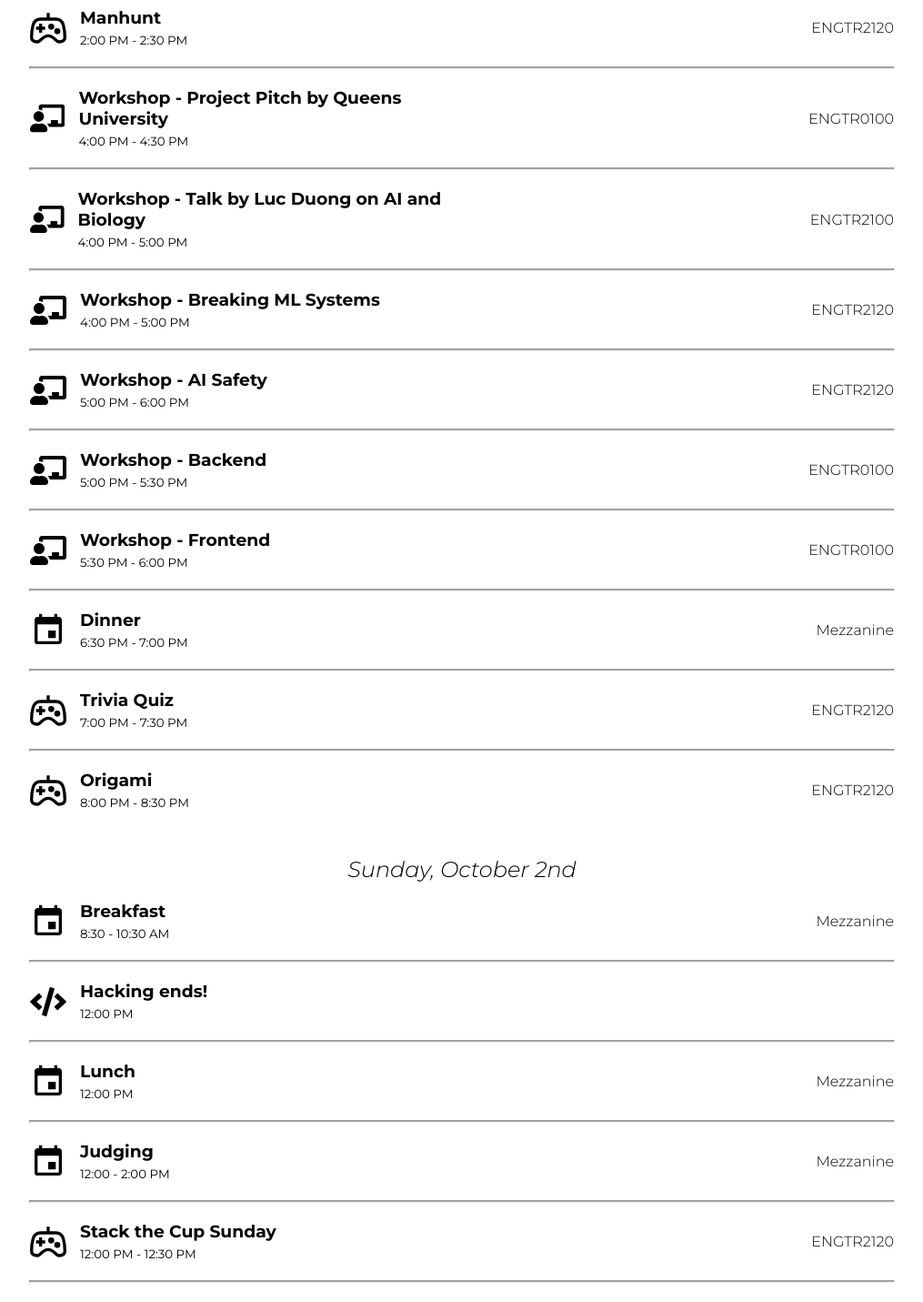
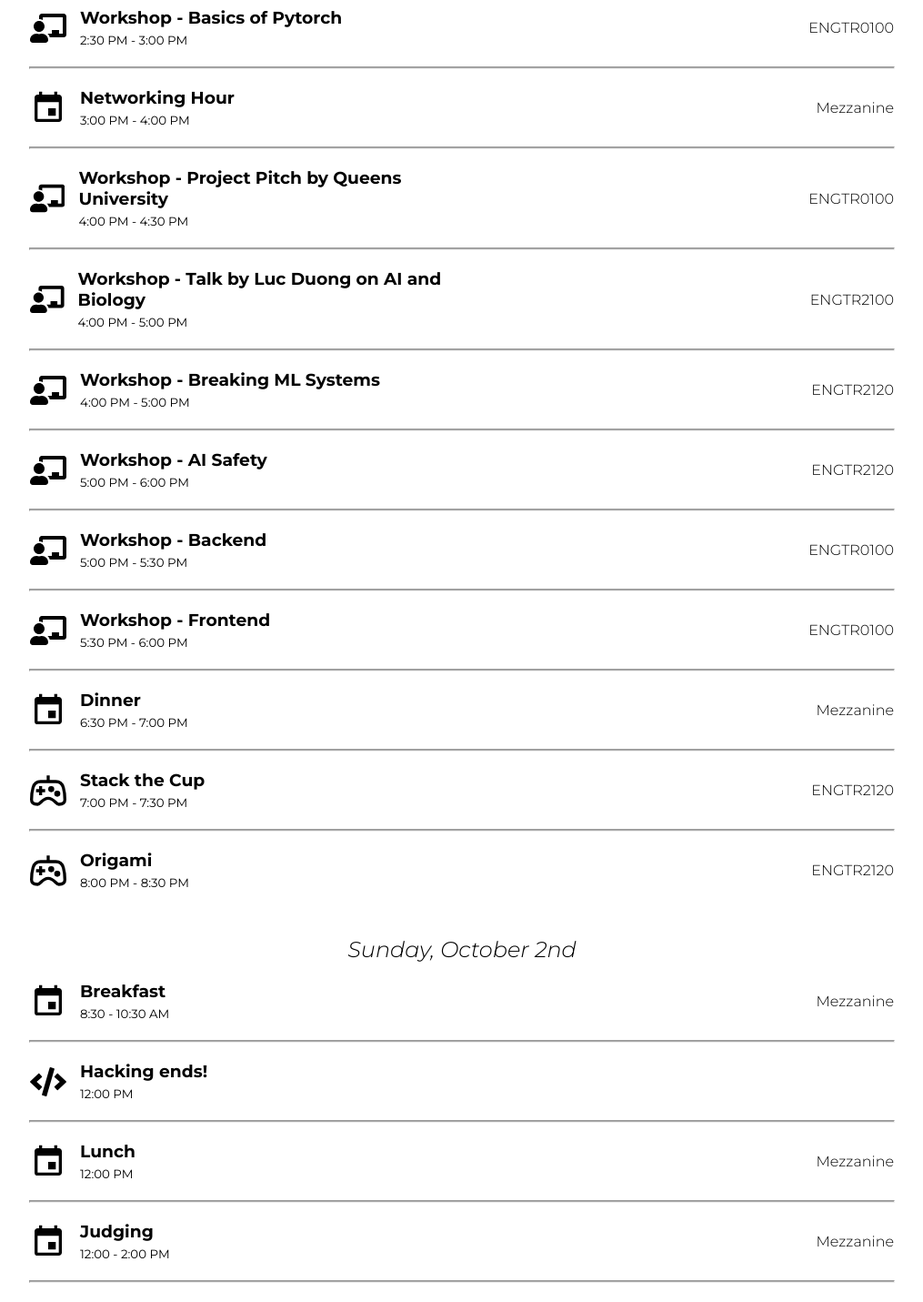
Before and after one commit to McGillAISociety/MAIShacks, a Next.js app: page /live in a window 1280 px wide. Shown: the part 1260-2691 px from the top of the page at 91% size, without its empty margins (132-1147 px from the left). Built offline with nearby package versions, Linux system fonts and the light colour scheme.

Commit message:
minor schedule changes

```diff
--- a/components/live/Schedule.js
+++ b/components/live/Schedule.js
@@ -39,14 +39,14 @@ const beginner_saturday = [
   },
   {
     type: "workshop",
-    time: "1:30 PM - 2:00 PM",
+    time: "1:00 PM - 1:30 PM",
     title: "Workshop - Basics of AI",
     description: "ENGTR0100",
   },
   {
     type: "workshop",
     time: "1:30 PM - 2:00 PM",
-    title: "Workshop - Basics of Pytorch",
+    title: "Workshop - Basics of Scikit-learn",
     description: "ENGTR0100",
   },
   {
@@ -56,16 +56,22 @@ const beginner_saturday = [
     description: "ENGTR2100",
   },
   {
-    type: "workshop",
-    time: "2:00 PM - 2:30 PM",
-    title: "Workshop - Basics of Scikit-learn",
-    description: "ENGTR0100",
-  },
-  {
     type: "activity",
     time: "2:00 PM - 2:30 PM",
     title: "Manhunt",
     description: "ENGTR2120",
+  },
+  {
+    type: "workshop",
+    time: "2:30 PM - 3:00 PM",
+    title: "Workshop - Basics of Pytorch",
+    description: "ENGTR0100",
+  },
+  {
+    type: "general",
+    time: "3:00 PM - 4:00 PM",
+    title: "Networking Hour",
+    description: "Mezzanine",
   },
   {
     type: "workshop",
@@ -112,7 +118,7 @@ const beginner_saturday = [
   {
     type: "activity",
     time: "7:00 PM - 7:30 PM",
-    title: "Trivia Quiz",
+    title: "Stack the Cup",
     description: "ENGTR2120",
   },
   {
@@ -148,21 +154,9 @@ const beginner_sunday = [
     description: "Mezzanine",
   },
   {
-    type: "activity",
-    time: "12:00 PM - 12:30 PM",
-    title: "Stack the Cup Sunday",
-    description: "ENGTR2120",
-  },
-  {
-    type: "activity",
-    time: "1:00 PM - 1:30 PM",
-    title: "Chess Tournament",
-    description: "ENGTR2120",
-  },
-  {
     type: "general",
-    time: "2:00 PM - 3:00 PM",
-    title: "Closing ceremonies",
+    time: "2:30 PM - 3:30 PM",
+    title: "Closing Ceremonies",
     description: "ENGTR0100",
   },
 ];
```
